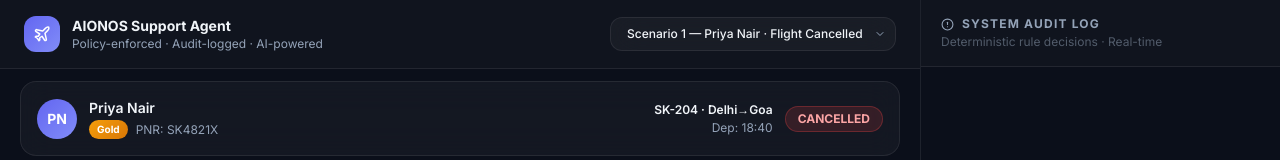
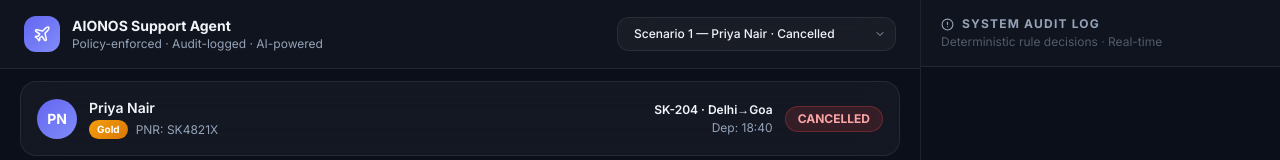
Before and after one commit to nikukaushik001/airline-resolution-agent, a Next.js app: page / in a window 1280 px wide. Shown: the top 160 px of the page. Built offline with nearby package versions, Linux system fonts and the light colour scheme.

Commit message:
style: fix header layout collapsing on narrow mobile screens

```diff
--- a/src/app/page.tsx
+++ b/src/app/page.tsx
@@ -129,45 +129,49 @@ export default function Home() {
       <div className={`flex flex-col flex-1 min-w-0 ${showMobileAudit ? 'hidden lg:flex' : 'flex'}`}>
 
         {/* Top Bar */}
-        <div className="shrink-0 px-6 py-4 flex items-center justify-between"
+        <div className="shrink-0 px-4 sm:px-6 py-3 sm:py-4 flex flex-col sm:flex-row items-start sm:items-center justify-between gap-3 sm:gap-4"
           style={{ background: 'rgba(255,255,255,0.02)', borderBottom: '1px solid var(--border)' }}>
 
           <div className="flex items-center gap-3">
             {/* Logo */}
-            <div className="w-9 h-9 rounded-xl flex items-center justify-center btn-gradient">
+            <div className="w-9 h-9 rounded-xl flex items-center justify-center btn-gradient shrink-0">
               <Plane size={18} className="text-white" />
             </div>
-            <div>
-              <h1 className="text-sm font-bold" style={{ color: 'var(--text-primary)' }}>
+            <div className="min-w-0">
+              <h1 className="text-sm font-bold truncate" style={{ color: 'var(--text-primary)' }}>
                 AIONOS Support Agent
               </h1>
-              <p className="text-xs" style={{ color: 'var(--text-secondary)' }}>
+              <p className="text-xs truncate" style={{ color: 'var(--text-secondary)' }}>
                 Policy-enforced · Audit-logged · AI-powered
               </p>
             </div>
           </div>
 
+          {/* Controls */}
+          <div className="flex items-center gap-2 w-full sm:w-auto">
             {/* Scenario Switcher */}
-          <div className="relative">
+            <div className="relative flex-1 sm:flex-none">
               <select
                 value={pnr}
                 onChange={e => handlePnrChange(e.target.value)}
-              className="appearance-none pr-8 pl-4 py-2 rounded-xl text-xs font-medium cursor-pointer glass glass-hover transition"
+                className="appearance-none w-full pr-8 pl-4 py-2 rounded-xl text-xs font-medium cursor-pointer glass glass-hover transition truncate"
                 style={{ color: 'var(--text-primary)', borderColor: 'var(--border)' }}
               >
-              <option value="SK4821X" style={{ background: 'var(--bg-secondary)', color: 'var(--text-primary)' }}>Scenario 1 — Priya Nair · Flight Cancelled</option>
+                <option value="SK4821X" style={{ background: 'var(--bg-secondary)', color: 'var(--text-primary)' }}>Scenario 1 — Priya Nair · Cancelled</option>
                 <option value="TR1190B" style={{ background: 'var(--bg-secondary)', color: 'var(--text-primary)' }}>Scenario 2 — Arvind Kulkarni · 4h Delay</option>
                 <option value="WL7742" style={{ background: 'var(--bg-secondary)', color: 'var(--text-primary)' }}>Scenario 3 — Meher Kaur · 6h Delay</option>
               </select>
               <ChevronDown size={12} className="absolute right-2.5 top-1/2 -translate-y-1/2 pointer-events-none" style={{ color: 'var(--text-secondary)' }} />
             </div>
+
             <button
               onClick={() => setShowMobileAudit(true)}
-            className="lg:hidden ml-2 px-3 py-1.5 rounded-lg text-xs font-bold glass transition"
+              className="lg:hidden shrink-0 px-3 py-2 rounded-xl text-xs font-bold glass transition"
               style={{ color: 'var(--text-primary)', borderColor: 'var(--border)' }}
             >
               Audit Log
             </button>
+          </div>
         </div>
 
         {/* Booking Info Card */}
```
Lines whose indentation alone changed are shown as unchanged.
